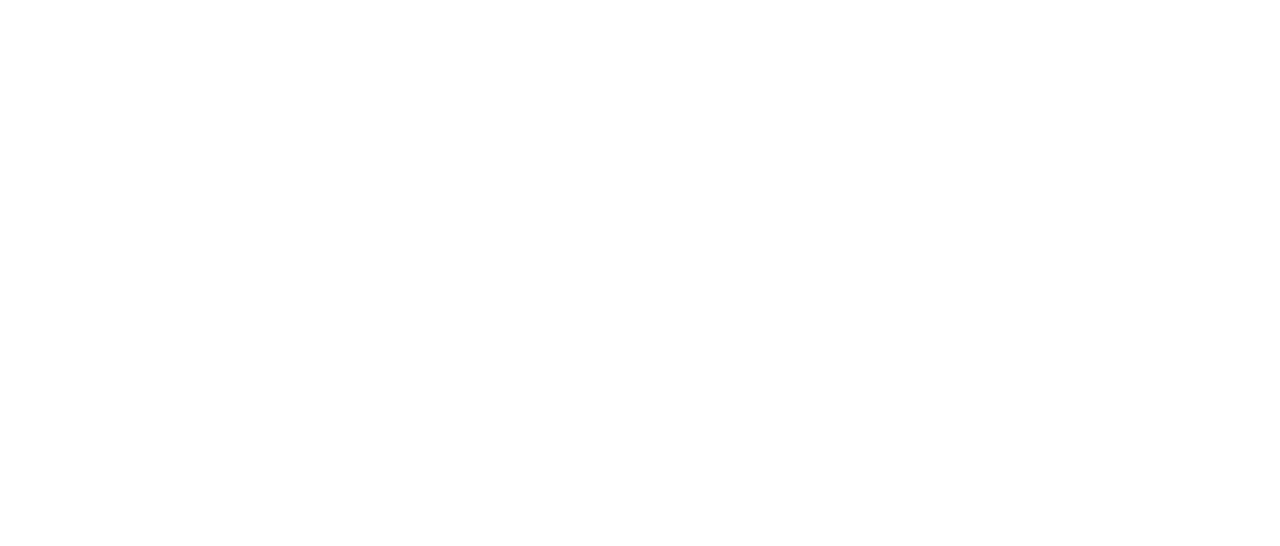
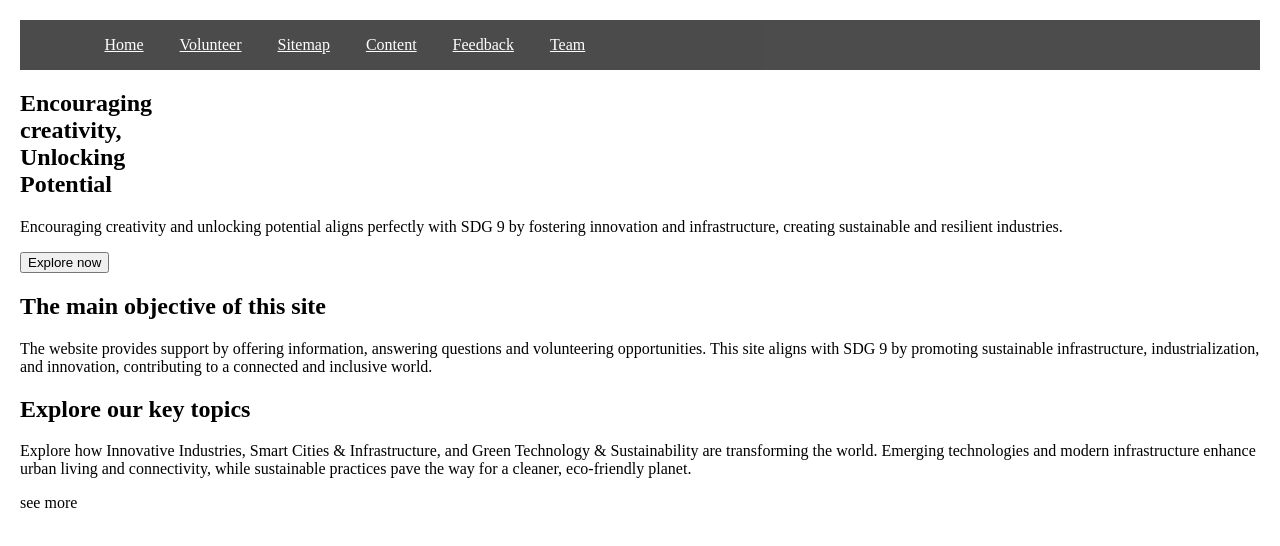
Before and after one commit to rivindu-ashinsa/sdg-awareness-site, a plain HTML site: page index.html in a window 1280 px wide. Drawn offline with Linux system fonts and the light colour scheme.

Commit message:
sketched home page

```diff
--- a/index.html
+++ b/index.html
@@ -3,9 +3,69 @@
 <head>
     <meta charset="UTF-8">
     <meta name="viewport" content="width=device-width, initial-scale=1.0">
+    <link rel="stylesheet" href="styles/home-style.css">
     <title>awareness site</title>
 </head>
 <body>
+    <div class="header-bar">
+        <div class="header-logo">
+            logo
+        </div>
+        <div class="header-navigation">
+            <ul>
+                <li><a href="#">Home</a></li>
+                <li><a href="#">Volunteer</a></li>
+                <li><a href="#">Sitemap</a></li>
+                <li><a href="#">Content</a></li>
+                <li><a href="#">Feedback</a></li>
+                <li><a href="#">Team</a></li>
+            </ul>
+        </div class="header-profile">
+            profile
+        <div>
 
+        </div>
+    </div>
+    <section>
+        <h1>
+            Encouraging <br>creativity, <br> Unlocking <br>Potential
+        </h1>
+        <p>Encouraging creativity and unlocking potential aligns perfectly with SDG 9 by fostering innovation and infrastructure, creating sustainable and resilient industries.</p>
+        <button>Explore now</button>
+    </section>
+    <section>
+        <div>
+            <h1>The main objective of this site</h1>
+        </div>
+        <div>
+            <p>The website provides support by offering information, answering questions and volunteering opportunities. This site aligns with SDG 9 by promoting sustainable infrastructure, industrialization, and innovation, contributing to a connected and inclusive world.</p>
+        </div>
+        <div>
+            <div></div>
+            <div></div>
+            <div></div>
+            <div></div>
+            <div></div>
+        </div>
+    </section>
+    <section>
+        <div>
+            <h1>Explore our key topics</h1>
+        </div>
+        <div>
+            <p>Explore how Innovative Industries, Smart Cities & Infrastructure, and Green Technology & Sustainability are transforming the world. Emerging technologies and modern infrastructure enhance urban living and connectivity, while sustainable practices pave the way for a cleaner, eco-friendly planet.</p>
+        </div>
+        <div>
+            <div></div>
+            <div></div>
+            <div></div>
+        </div>
+        <div>
+            see more
+        </div>
+    </section>
+    <section>
+
+    </section>
 </body>
 </html>
--- /dev/null
+++ b/styles/home-style.css
@@ -0,0 +1,27 @@
+body{
+    margin: 20px;
+
+}
+
+ul {
+    list-style-type: none;
+}
+
+.header-bar{
+    display: flex;
+    flex-direction: row;
+    background-color: black;
+    opacity: 70%;
+}
+
+.header-navigation{
+    max-width: 600px;
+}
+.header-navigation li{
+    display: inline;
+    padding: 16px;
+}
+
+.header-navigation li a{
+    color : white;
+}
```
Also changed, not shown: content.html (deleted, +0 -11 lines).
